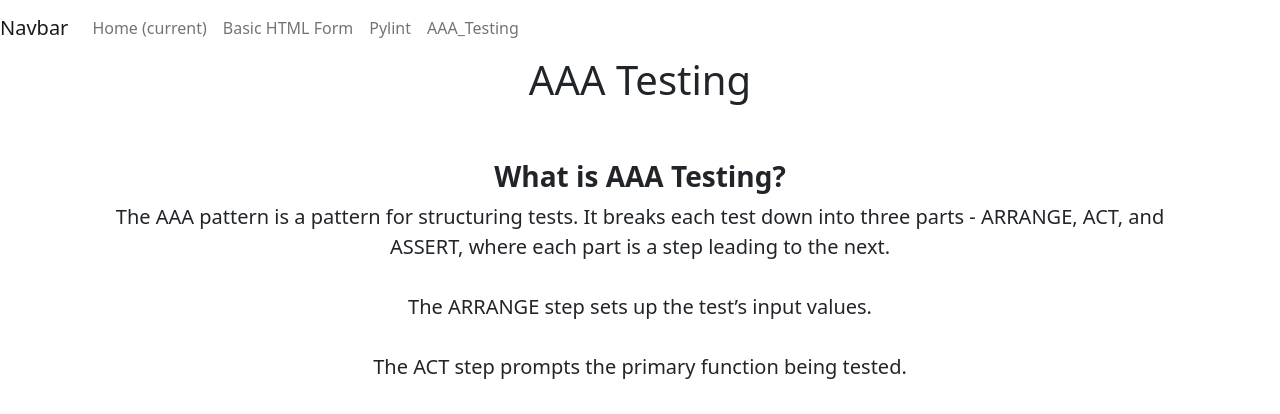
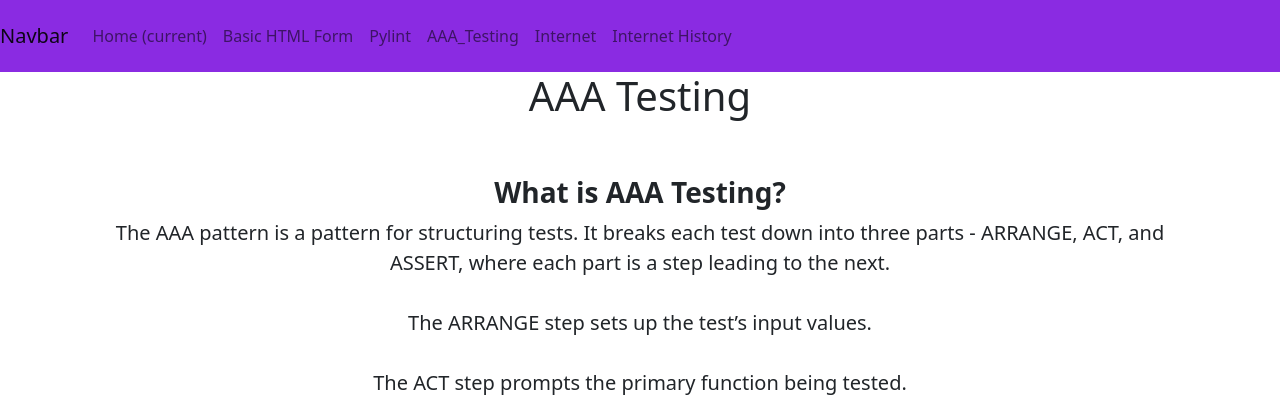
Before and after one commit to Tanv08/calc2-webCalc-Part1, a Flask app: template app/templates/AAA.html in a window 1280 px wide. Shown: the top 414 px of the page. Run offline with Flask 2, Linux system fonts and the light colour scheme; the template is opened without the code that fills it, so the values that code supplies are empty; parts of the project's set-up code (start-up, migrations or seed data) failed here and were passed over.

Commit message:
Updated html files

```diff
--- a/app/templates/base.html
+++ b/app/templates/base.html
@@ -14,6 +14,7 @@
     <title>Hello, world!</title>
   </head>
   <body>
+  <nav class="navbar navbar-light" style="background-color: blueviolet;">
   <nav class="navbar navbar-expand-lg navbar-light">
   <a class="navbar-brand" href="#">Navbar</a>
   <button class="navbar-toggler" type="button" data-toggle="collapse" data-target="#navbarNav" aria-controls="navbarNav" aria-expanded="false" aria-label="Toggle navigation">
@@ -33,9 +34,16 @@
        <li class="nav-item">
         <a class="nav-link" href="/AAA">AAA_Testing</a>
       </li>
+        <li class="nav-item">
+        <a class="nav-link" href="/Article_1">Internet</a>
+      </li>
+        <li class="nav-item">
+        <a class="nav-link" href="/Article_2">Internet History</a>
+      </li>
     </ul>
   </div>
 </nav>
+  </nav>
 
     <div id="content" class="text-center">
     {% with messages = get_flashed_messages() %}
```
